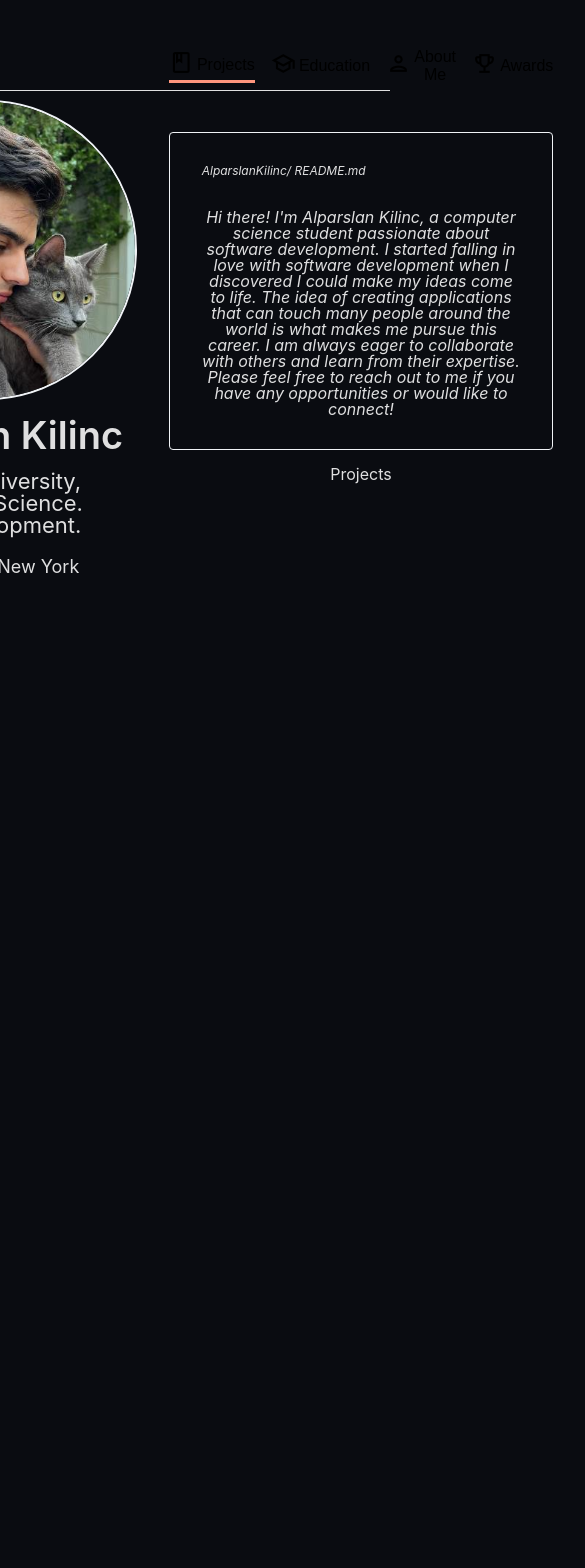
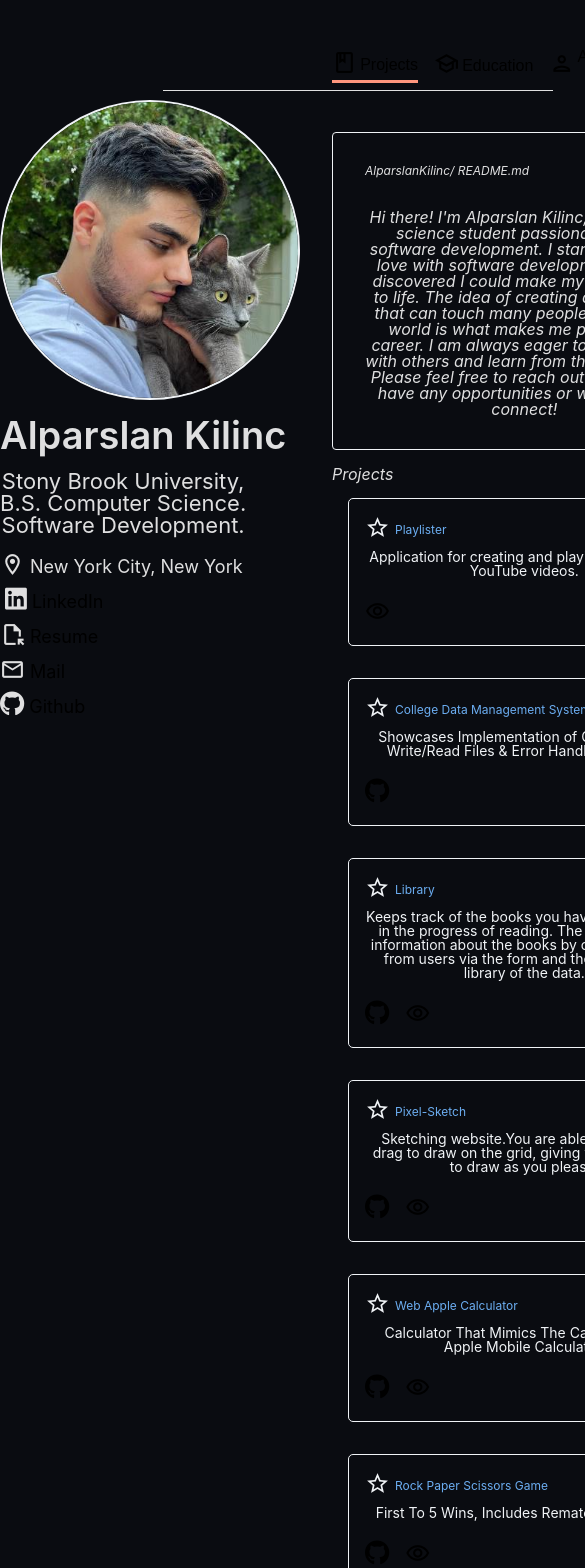
Before and after one commit to AlparslanKilinc/Personal-Website, a React (Vite) app in the folder personal-project/: page / in a window 390 px wide. Shown: the top 1568 px of the page, 585 px wide, since content can reach past the window. Before the commit the page ends 844 px from the top, so only its background shows below. Built offline with nearby package versions, Linux system fonts and the light colour scheme.

Commit message:
Added Projects component     Added all the projects i like , and links to preview and to github     there are some adjustments i will make to align the icons later.     it is responsive boxes switch nicely.

```diff
--- a/personal-project/src/App.css
+++ b/personal-project/src/App.css
@@ -16,7 +16,6 @@
   justify-content:center;
   gap: 2rem;
   min-height: 100vh;
-  min-width: 100vw;
   margin: 0 auto;
   text-align: center;
 }
--- a/personal-project/src/components/projects.jsx
+++ b/personal-project/src/components/projects.jsx
@@ -4,8 +4,82 @@ import '../css/reset.css'
 
 function Projects() {
   return (
-    <div className='projects'>
-        <p>Projects</p>
+    <div className='main'>
+      <p className='title'>Projects</p>
+      <div className='projects'>
+
+        <div className="box">
+          <div className='project-title'>
+              <i className="material-icons-outlined">star_outline</i>
+              <h3 className='project-text'>Playlister</h3>
+          </div>
+          <p>Application for creating and playing playlists of YouTube videos.</p>
+          <div className="box-options">
+              <a href="https://playlister.onrender.com/" target="_blank">
+                <i className="material-icons-outlined">visibility</i>
+              </a>
+          </div>
+        </div>
+
+        <div className="box">
+          <div className='project-title'>
+            <i className="material-icons-outlined">star_outline</i>
+            <h3 className='project-text'>College Data Management System</h3>
+          </div>
+          <p> Showcases Implementation of OOP, JavaFx, Write/Read Files & Error Handling in Java.</p>
+          <div className="box-options">
+            <a href="https://github.com/AlparslanKilinc/College-Data-Management-System" target="_blank">
+              <i className="fa-brands fa-github"></i>
+            </a>
+          </div>
+        </div>
+
+        <div className="box">
+          <div className='project-title'>
+              <i className="material-icons-outlined">star_outline</i>
+              <h3 className='project-text'>Library</h3>
+          </div>
+          <p>Keeps track of the books you have read and are in the progress of reading.
+            The website gets information about the books by collecting data from users via the form and then creates a library of the data.</p>
+            <div className="box-options">
+              <a href="https://github.com/AlparslanKilinc/Library" target="_blank"><i className="fa-brands fa-github"></i></a>
+              <a href="https://alparslankilinc.github.io/Library/" target="_blank"><i className="material-icons-outlined">visibility</i></a>
+            </div>
+        </div>
+        <div className="box">
+          <div className='project-title'>
+              <i className="material-icons-outlined">star_outline</i>
+              <h3 className='project-text'>Pixel-Sketch</h3>
+          </div>
+          <p>Sketching website.You are able to click and drag to draw on the grid, giving you full ability to draw as you please.</p>
+          <div className="box-options">
+            <a href="https://github.com/AlparslanKilinc/Pixel-Sketch" target="_blank"><i className="fa-brands fa-github"></i></a>
+            <a href="https://alparslankilinc.github.io/Pixel-Sketch/" target="_blank"><i className="material-icons-outlined">visibility</i></a>
+          </div>
+        </div>
+        <div className="box">
+          <div className='project-title'>
+              <i className="material-icons-outlined">star_outline</i>
+              <h3 className='project-text'>Web Apple Calculator</h3>
+          </div>
+          <p>Calculator That Mimics The Capabilities of Apple Mobile Calculator.</p>
+          <div className="box-options">
+            <a href="https://github.com/AlparslanKilinc/Web-Apple-Calculator" target="_blank"><i className="fa-brands fa-github"></i></a>
+            <a href="https://alparslankilinc.github.io/Web-Apple-Calculator/" target="_blank"><i className="material-icons-outlined">visibility</i></a>
+          </div>
+        </div>
+        <div className="box">
+          <div className='project-title'>
+              <i className="material-icons-outlined">star_outline</i>
+              <h3 className='project-text'>Rock Paper Scissors Game</h3>
+          </div>
+          <p>First To 5 Wins, Includes Rematch Capability.</p>
+          <div className="box-options">
+            <a href="https://github.com/AlparslanKilinc/Rock-Paper-Scissors"><i className="fa-brands fa-github"></i></a>
+            <a href="https://alparslankilinc.github.io/Rock-Paper-Scissors/"><i className="material-icons-outlined">visibility</i></a>
+          </div>
+        </div>
+      </div>
     </div>
   )
 }
--- a/personal-project/src/css/projects.css
+++ b/personal-project/src/css/projects.css
@@ -1,3 +1,42 @@
+.main{
+    display: flex;
+    flex-direction: column;
+    align-items: flex-start;
+}
+.title{
+    font-style: italic;
+}
+
 .projects{
+    display: grid;
+    grid-template-columns: repeat(auto-fit,minmax(350px,1fr));
+    grid-gap: 1rem;
+    row-gap: 2rem;
+    padding: 1rem;
+    font-size: 14px;
+}
+.box{
+    display: flex;
+    flex-direction: column;
+    border-radius: 5px;
+    border: 1px solid #f0f3f6;
+    color: #f0f3f6;
+    padding: 1rem;
+    gap: 5px;
+}
 
+.project-title{
+    display: flex;
+    gap: 5px;
+    align-items: center;
+    font-size: 12px;
 }
+.project-text{
+    color: #6caef2;
+}
+
+.box-options{
+    display: flex;
+    margin-top: 1rem;
+    gap: 1rem;
+}
--- a/personal-project/src/index.css
+++ b/personal-project/src/index.css
@@ -19,5 +19,5 @@ body {
   margin: 0;
   display: flex;
   min-height: 100vh;
-  max-width: 100vw;
+  max-width: 98vw;
 }
```
